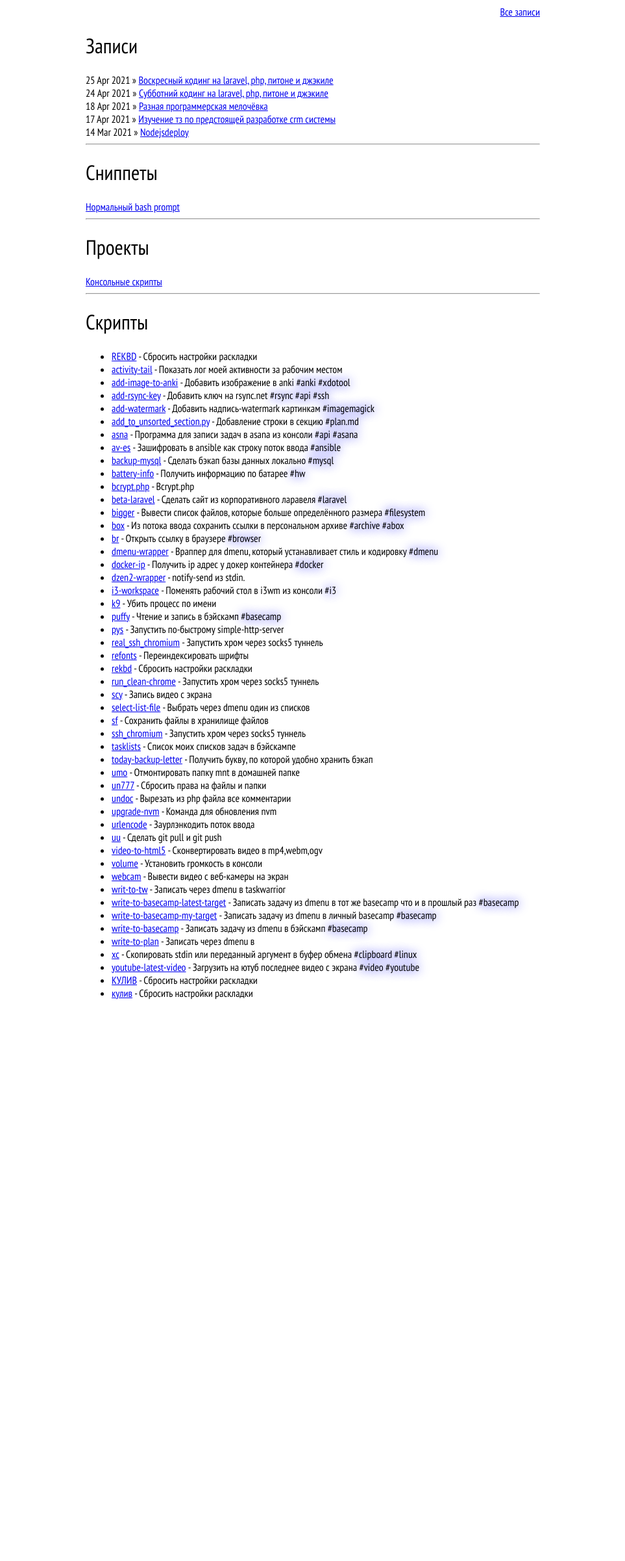
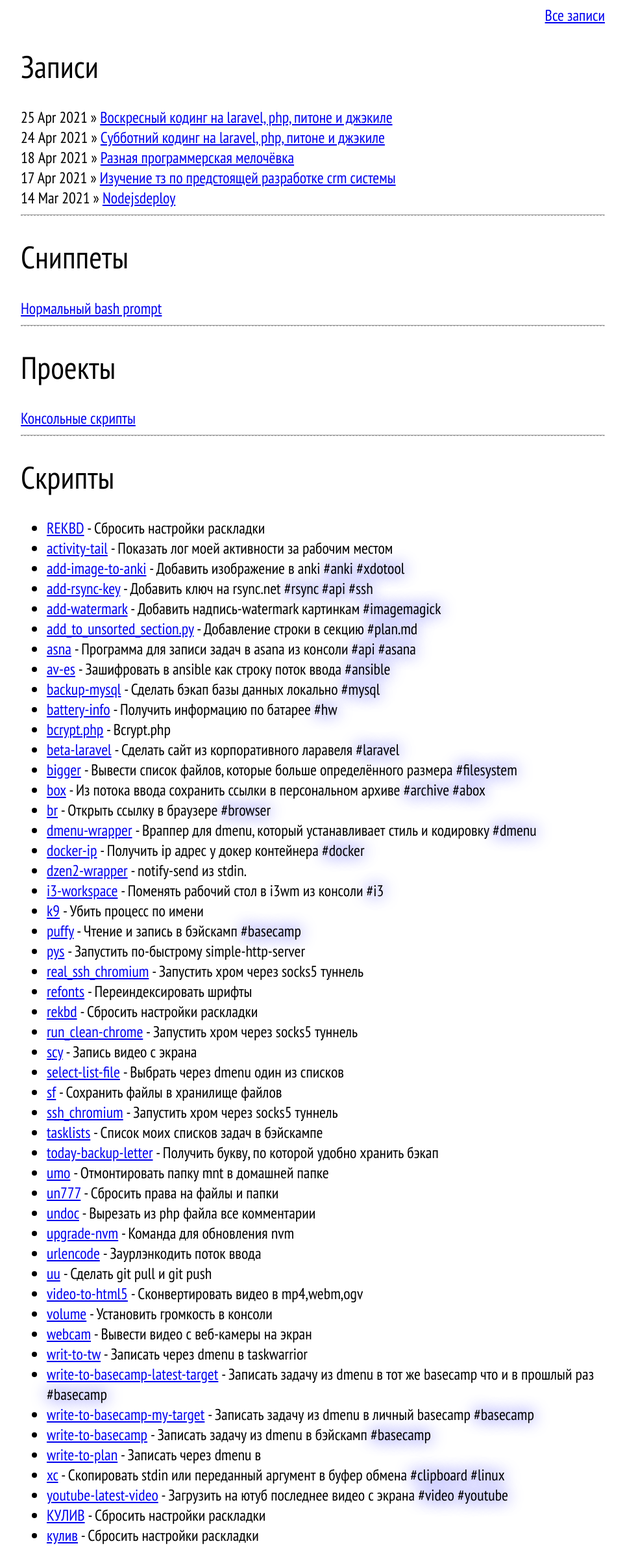
Before and after one commit to Bubujka/bubujka.org, a Jekyll site: the page built from index.html, in a window 1280 px wide. Shown: the whole page at 65% size, without its empty margins (158-1121 px from the left). Built offline with Jekyll 4.4.1, drawn with Linux system fonts in a browser that asks for light colours; before the commit the page ends 1554 px from its top, so only the background shows below that.

Commit message:
Размер шрифта и сайта побольше

```diff
--- a/css/screen.css
+++ b/css/screen.css
@@ -5,11 +5,11 @@
   position: relative;
 }
 .site{
-  max-width: 700px;
+  max-width: 900px;
   position:relative;
   margin: 0 auto;
 }
-.hr{
+hr{
   margin: 10px 0px;
   border-bottom: 1px dashed #aaa;
   font-size: 1px;
@@ -30,3 +30,7 @@ h1, h2, h3, h4, h5, .footer, .title{
 .tags{
   text-shadow:  0 0 1em blue;
 }
+
+body {
+  font-size: 1.5em;
+}
```
